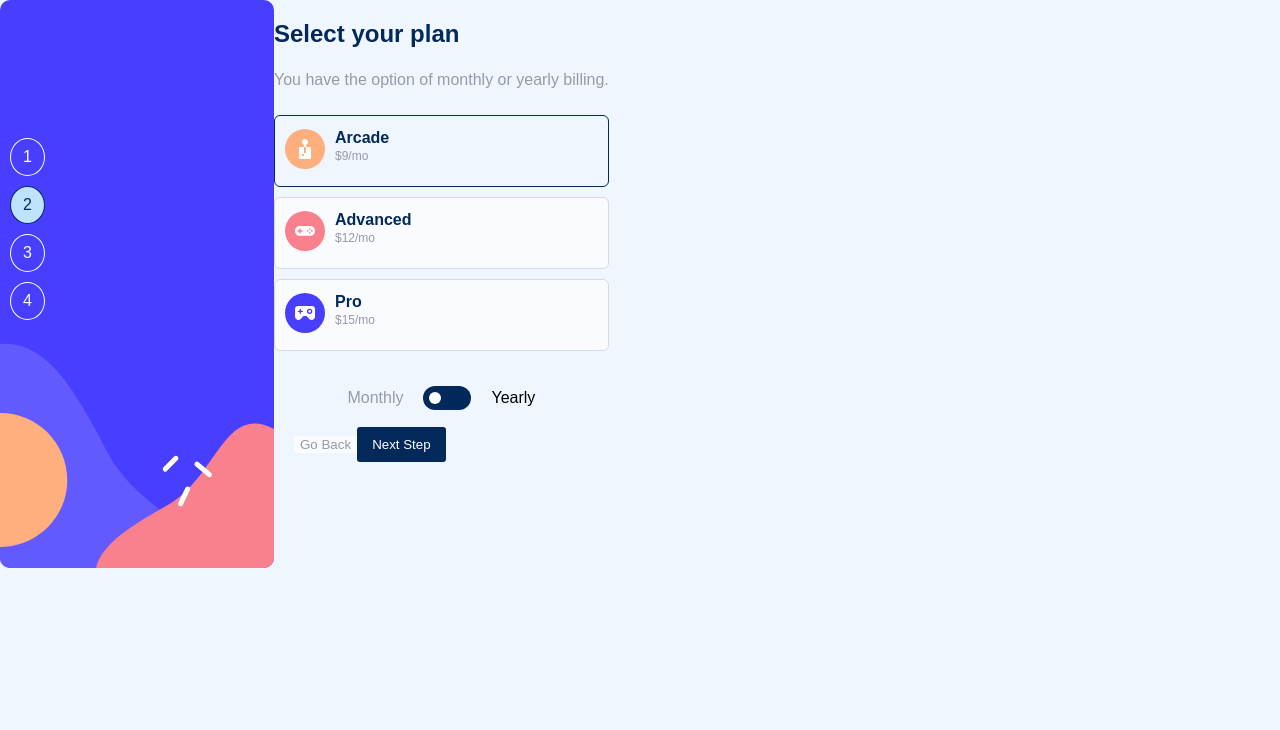
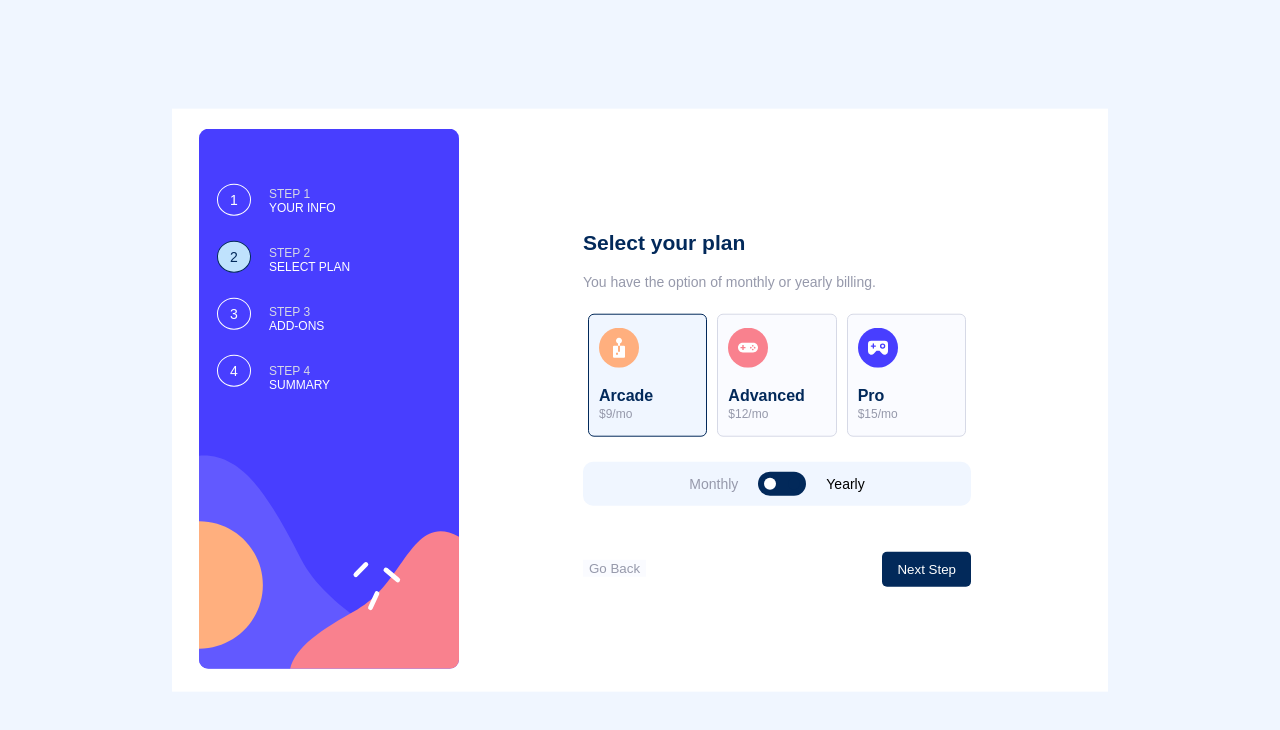
Before and after one commit to sklehti/multi-step-form-main, a React (Create React App) app: page / in a window 1280 px wide. Both pictures are taken after typing "Sample", "name@example.com", "Sample" into the empty fields and a click on the button "Next Step". Shown: the top 730 px of the page. Built offline with nearby package versions, Linux system fonts and the light colour scheme.

Commit message:
desktop almost ready too. - error handler not implemented yet

```diff
--- a/public/index.html
+++ b/public/index.html
@@ -2,7 +2,7 @@
 <html lang="en">
   <head>
     <meta charset="utf-8" />
-    <link rel="icon" href="./favicon.ico" />
+    <link rel="icon" href="./favicon-32x32.png" />
     <meta name="viewport" content="width=device-width, initial-scale=1" />
     <meta name="theme-color" content="#000000" />
     <meta
@@ -24,7 +24,7 @@
       work correctly both with client-side routing and a non-root public URL.
       Learn how to configure a non-root public URL by running `npm run build`.
     -->
-    <title>React App</title>
+    <title>Multi step form</title>
   </head>
   <body>
     <div id="root"></div>
--- a/src/App.js
+++ b/src/App.js
@@ -11,7 +11,6 @@ import PageViewFive from "./components/PageViewFive";
 
 function App() {
   const dispatch = useDispatch();
-  const person = useSelector((state) => state.personinfo.value);
   const pageNumber = useSelector((state) => state.pagenumber.value);
 
   const handleGoBack = (e) => {
@@ -42,6 +41,7 @@ function App() {
   };
 
   return (
+    <div className="desktop-container">
       <div className="desktop-view">
         <div className="view-steps">
           <img
@@ -63,9 +63,28 @@ function App() {
               4
             </li>
           </ul>
+
+          <ul className="desktop-ul">
+            <li id="li-desktop-1" className="li-style li-style-desktop">
+              <div className="li-desktop-title">STEP 1</div>
+              <div>YOUR INFO</div>
+            </li>
+            <li id="li-desktop-2" className="li-style li-style-desktop">
+              <div className="li-desktop-title">STEP 2</div>
+              <div>SELECT PLAN</div>
+            </li>
+            <li id="li-desktop-3" className="li-style li-style-desktop">
+              <div className="li-desktop-title">STEP 3</div>
+              <div>ADD-ONS</div>
+            </li>
+            <li id="li-desktop-4" className="li-style li-style-desktop">
+              <div className="li-desktop-title">STEP 4</div>
+              <div>SUMMARY</div>
+            </li>
+          </ul>
         </div>
 
-      <div>
+        <div className="form-view">
           <form>
             <div>
               <img
@@ -118,6 +137,7 @@ function App() {
           </form>
         </div>
       </div>
+    </div>
   );
 }
 
--- a/src/components/PageViewFive.js
+++ b/src/components/PageViewFive.js
@@ -11,7 +11,7 @@ const PageViewFive = () => {
   });
 
   return (
-    <div>
+    <div className="page-view-five">
       <img className="thank-you-icon" src={iconThankYou} alt="thank you icon" />
       <h2 className="page-view-five-title">Thank you!</h2>
       <p>
--- a/src/components/PageViewTwo.js
+++ b/src/components/PageViewTwo.js
@@ -83,6 +83,7 @@ const PageViewTwo = () => {
       <p>You have the option of monthly or yearly billing.</p>
 
       <div className="page-view-two-div">
+        <div className="page-view-two-desktop">
           {subcription.subcription.map((p, index) => (
             <button
               className="page-view-two-button"
@@ -90,15 +91,16 @@ const PageViewTwo = () => {
               id={p.plan}
               onClick={(e) => handleSubcription(e, p)}
             >
-            <div>
+              <div className="icon-desktop-style">
                 <img src={icons[index]} alt="pro" />
               </div>
-            <div>
+              <div className="page-view-two-title">
                 {p.plan}
                 <div className="page-view-two-price">{p.price}</div>
               </div>
             </button>
           ))}
+        </div>
 
         <div className="payment-period">
           <div id="monthly-label">Monthly</div>
--- a/src/styles.css
+++ b/src/styles.css
@@ -3,7 +3,7 @@ body {
   margin: 0px;
   background: hsl(217, 100%, 97%);
   font-family: "Ubuntu", sans-serif;
-  font-size: 16px;
+  font-size: 14px;
   font-weight: 400;
 }
 
@@ -58,7 +58,7 @@ input:placeholder-shown {
 }
 
 .li-style {
-  padding: 9px 12px;
+  padding: 7px 12px;
   margin: 10px;
   color: hsl(0, 0%, 100%);
   border: 1px solid hsl(0, 0%, 100%);
@@ -294,7 +294,7 @@ hr {
   background-color: hsl(213, 96%, 18%);
   color: hsl(0, 0%, 100%);
   border: none;
-  border-radius: 3px;
+  border-radius: 5px;
   padding: 10px 15px;
   cursor: pointer;
 }
@@ -312,6 +312,10 @@ hr {
   cursor: pointer;
 }
 
+.page-view-five {
+  text-align: center;
+}
+
 .page-view-five-title {
   text-align: center;
 }
@@ -322,7 +326,7 @@ hr {
   padding: 50px 0 15px 0;
 }
 
-@media only screen and (max-width: 600px) {
+@media only screen and (max-width: 700px) {
   .bg-sidebar-desktop {
     display: none;
   }
@@ -342,16 +346,22 @@ hr {
     background-color: hsl(231, 100%, 99%);
     border-radius: 10px;
     padding: 25px;
+    margin-bottom: 30px;
     box-shadow: 0px 15px 10px -10px hsl(218, 84%, 93%);
-    text-align: center; /* check if this is needed? */
   }
+
   .li-style {
     display: inline;
     list-style-type: none;
   }
 
+  .desktop-ul {
+    display: none;
+  }
+
   .footer {
     background: hsl(231, 100%, 99%);
+    position: fixed;
     position: absolute;
     width: 100%;
     bottom: 0px;
@@ -367,7 +377,20 @@ hr {
   }
 }
 
-@media only screen and (min-width: 600px) {
+@media only screen and (min-width: 700px) {
+  .desktop-container {
+    position: absolute;
+    top: 50%;
+    left: 50%;
+    transform: translate(-50%, -50%);
+    padding: 20px;
+    background-color: #fff;
+    width: 70vw;
+    height: fit-content;
+    min-width: 600px;
+    max-width: 1000px;
+  }
+
   .desktop-view {
     display: flex;
     flex-direction: row;
@@ -377,8 +400,78 @@ hr {
     display: none;
   }
 
+  .bg-sidebar-desktop {
+    width: 95%;
+    height: auto;
+  }
+
+  .li-style {
+    list-style-type: none;
+    margin: 25px;
+  }
+
+  .li-style-desktop {
+    border: none;
+    text-align: left;
+    padding-bottom: 3px;
+    padding-top: 3px;
+  }
+
+  .li-desktop-title {
+    color: hsl(229, 24%, 87%);
+    font-weight: 300;
+  }
+
+  .desktop-ul {
+    left: 60px;
+    font-size: 12px;
+  }
+
   .view-steps ul {
     position: absolute;
     top: 0px;
+    padding-top: 50px;
+  }
+
+  .form-view {
+    display: flex;
+    align-items: center;
+    margin: auto;
+    width: 50%;
+  }
+
+  form {
+    padding: 30px;
+    width: 100%;
+    height: auto;
+  }
+
+  .main-button {
+    float: right;
+    margin-top: 10%;
+  }
+
+  .back-button {
+    margin-left: 0px;
+    margin-top: 12%;
+  }
+
+  .page-view-two-desktop {
+    display: flex;
+    flex-direction: row;
+  }
+
+  .page-view-two-title {
+    margin-right: 10px;
+  }
+
+  .page-view-two-button {
+    display: flex;
+    flex-direction: column;
+    margin: 0 5px;
+  }
+
+  .icon-desktop-style {
+    margin-bottom: 15px;
   }
 }
```
Also changed, not shown: public/favicon-32x32.png (added), public/manifest.json, 1 other file (tests, documents, lock files or other folders). Lines whose indentation alone changed are shown as unchanged.
